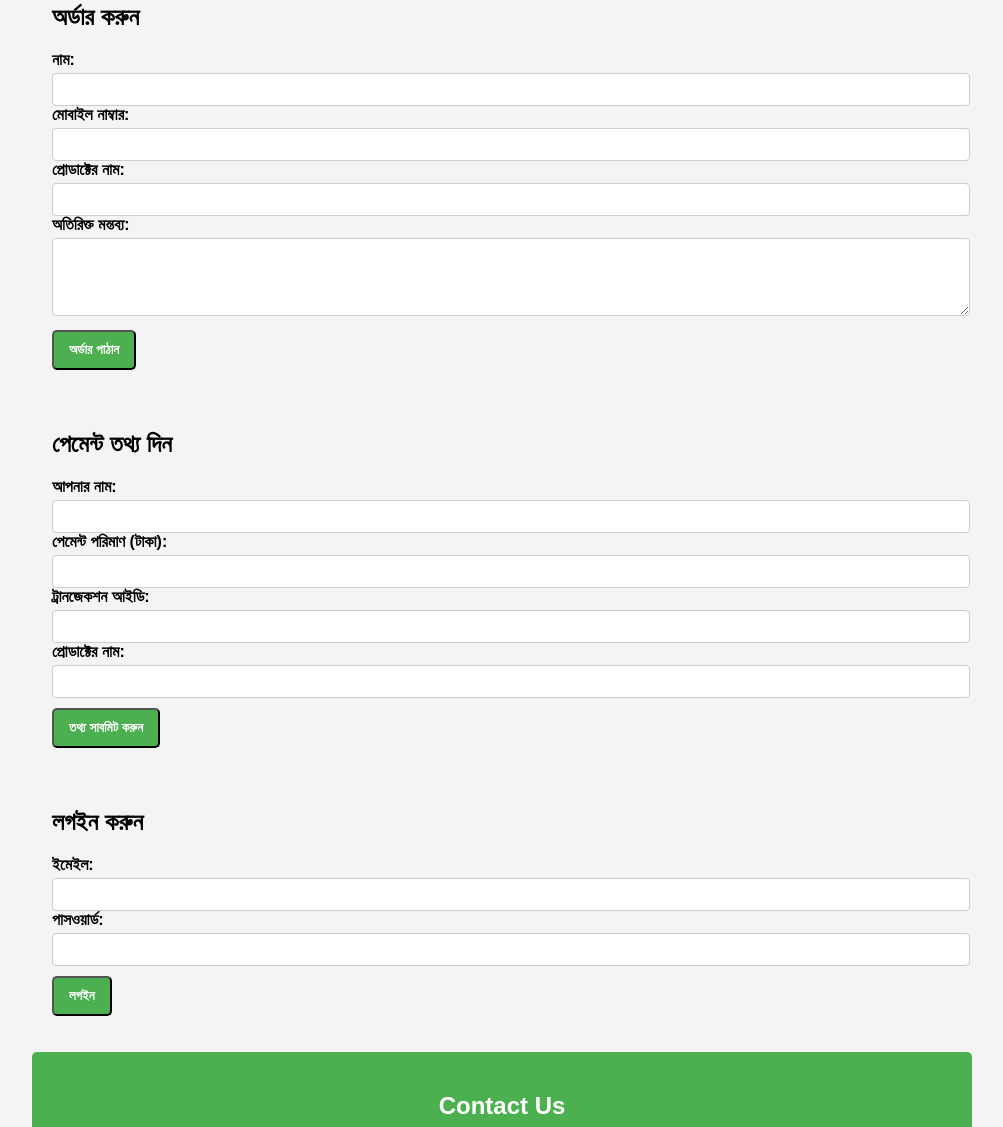
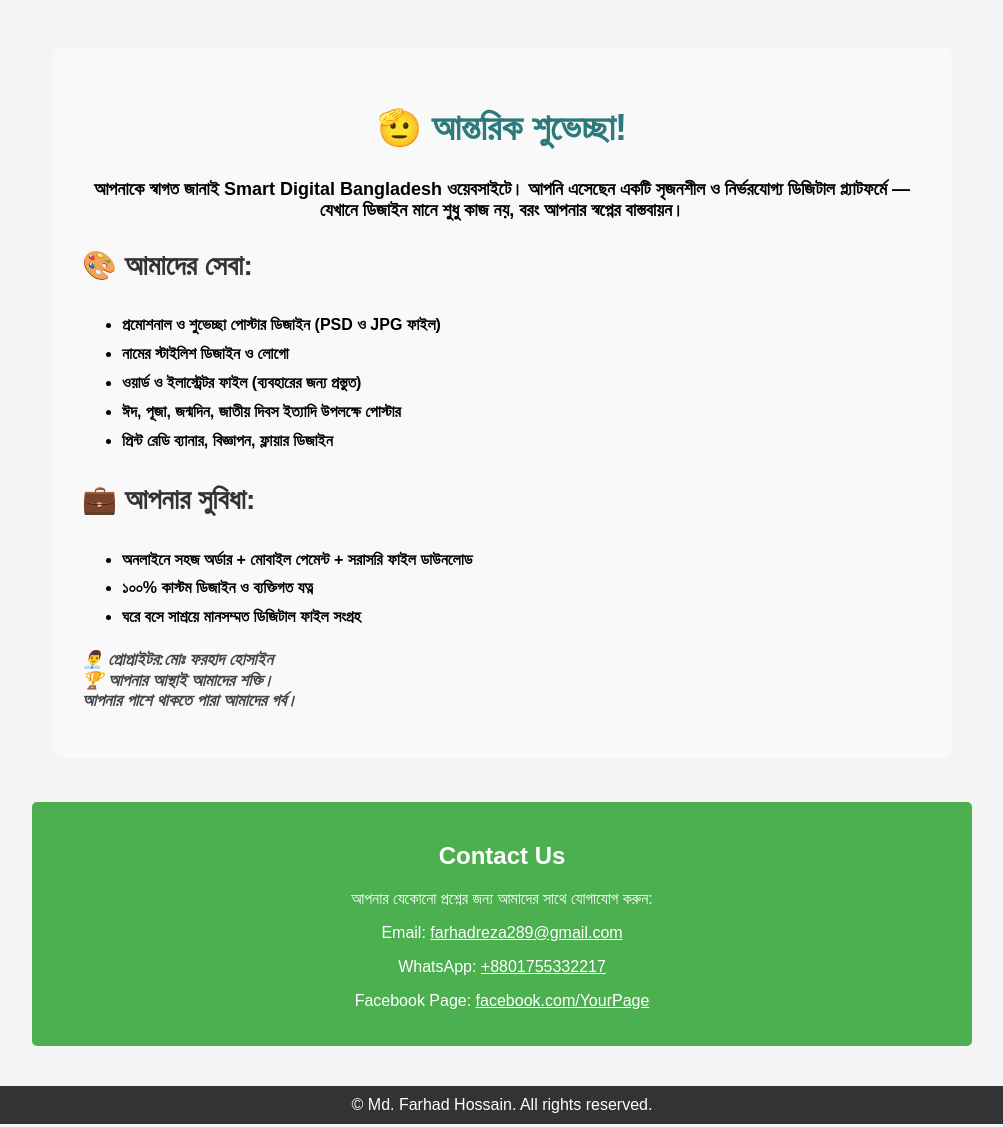
Before and after one commit to smartdigitalbangladesh/Smart-Digital-Bangladesh, a plain HTML site: page index.html in a window 1280 px wide. Shown: the part 751-1878 px from the top of the page, without its empty margins (138-1141 px from the left). Drawn offline with Linux system fonts and the light colour scheme.

Commit message:
Update index.html

```diff
--- a/index.html
+++ b/index.html
@@ -1,4 +1,3 @@
-
 <!DOCTYPE html>
 <html lang="bn">
 <head>
@@ -18,11 +17,6 @@
     .button:hover { background-color: #45a049; }
     footer { background: #333; color: white; text-align: center; padding: 10px; margin-top: 40px; }
     @media (max-width: 600px) { nav a { display: block; margin: 8px 0; } }
-    .dropdown { position: relative; display: inline-block; }
-    .dropdown-content { display: none; position: absolute; background-color: #444; min-width: 160px; z-index: 1; text-align: left; border-radius: 5px; }
-    .dropdown-content a { color: white; padding: 10px 15px; text-decoration: none; display: block; }
-    .dropdown-content a:hover { background-color: #555; }
-    .dropdown:hover .dropdown-content { display: block; }
     img { width: 100%; max-width: 400px; height: auto; border-radius: 5px; }
     form input, form textarea { width: 100%; padding: 8px; border: 1px solid #ccc; border-radius: 4px; margin-top: 4px; }
     form label { font-weight: bold; }
@@ -32,7 +26,10 @@
 
   <header id="home">
     <h1>Smart Digital Bangladesh</h1>
-    <p>ডিজিটাল ফাইল কিনুন সহজে — বিকাশে পেমেন্ট করুন, সাথে সাথে ফাইল হাতে পান।</p>
+    <p></p>
+<p style="text-align: center; margin-top: 20px;">
+    <a style="background-yellow: #38a169; color: white; padding: 10px 20px; border-radius: 5px; text-decoration: none; font-size: 16px;">আপনাকে স্বাগত জানাই এবং ডিজিটাল ফাইল কিনুন সহজে — বিকাশে,রকেট ও নগদে পেমেন্ট করুন, সাথে সাথে PSD File ফাইল এবং JPG & PNG File হাতে পান।</a>
+  </p>
   </header>
 
   <nav>
@@ -45,70 +42,64 @@
   </nav>
 
   <div class="container" id="products">
-    <h2>Md. Farhad Hossain — Welcome</h2>
+    <h2>Welcome</h2>
     <div class="product-grid">
       <div class="product">
-        <h3>বাংলা লেখা কনভার্টার</h3>
-        <img src="images/OIP.WEBP" alt="">
-        <p><a href="#" class="button">মাত্রঃ ১০ টাকা</a></p>
+        <h3>বিএনপি ঈদ উল আযহার শুভেচ্ছা-PSD File & JPG File- ফাইলের সিরিয়াল নাম্বার:01 </h3>
+        <img src="images/BNP_Poster.jpg" alt="">
+        <p><a href="#" class="button payButton">মাত্রঃ ১০ টাকা</a></p>
       </div>
       <div class="product">
         <h3>নমুনা ওয়ার্ড ফাইল</h3>
         <img src="images/farhad.png" alt="নমুনা ওয়ার্ড ফাইল">
-        <p><a href="#" class="button">বিস্তারিত দেখুন</a></p>
+        <p><a href="#" class="button payButton">বিস্তারিত দেখুন</a></p>
       </div>
       <div class="product">
         <h3>নমুনা ইলাস্ট্রেটর ফাইল</h3>
         <img src="images/product3.jpg" alt="নমুনা ইলাস্ট্রেটর ফাইল">
-        <p><a href="#" class="button">বিস্তারিত দেখুন</a></p>
+        <p><a href="#" class="button payButton">বিস্তারিত দেখুন</a></p>
       </div>
       <div class="product">
         <h3>প্রয়োজনীয় ফন্ট</h3>
         <img src="images/product4.jpg" alt="প্রয়োজনীয় ফন্ট">
-        <p><a href="#" class="button">বিস্তারিত দেখুন</a></p>
+        <p><a href="#" class="button payButton">বিস্তারিত দেখুন</a></p>
       </div>
     </div>
   </div>
 
   <div class="container" id="order">
-    <h2>অর্ডার করুন</h2>
-    <form action="https://formspree.io/f/xrbkrqlk" method="POST">
-      <label for="oName">নাম:</label>
-      <input type="text" id="oName" name="name" required>
-      <label for="oPhone">মোবাইল নাম্বার:</label>
-      <input type="text" id="oPhone" name="phone" required>
-      <label for="oProduct">প্রোডাক্টের নাম:</label>
-      <input type="text" id="oProduct" name="product" required>
-      <label for="oMessage">অতিরিক্ত মন্তব্য:</label>
-      <textarea id="oMessage" name="message" rows="4"></textarea>
-      <button type="submit" class="button">অর্ডার পাঠান</button>
-    </form>
-  </div>
+    <h2><section style="background-color: #f9f9f9; padding: 30px; border-radius: 10px; max-width: 900px; margin: auto;">
+  <h2 style="color: #2c7a7b; text-align: center;">🫡 আন্তরিক শুভেচ্ছা!</h2>
+  <p style="font-size: 18px; text-align: center;">
+    আপনাকে স্বাগত জানাই <strong>Smart Digital Bangladesh</strong> ওয়েবসাইটে।
+    আপনি এসেছেন একটি সৃজনশীল ও নির্ভরযোগ্য ডিজিটাল প্ল্যাটফর্মে — যেখানে ডিজাইন মানে শুধু কাজ নয়, বরং আপনার স্বপ্নের বাস্তবায়ন।
+  </p>
 
-  <div class="container" id="payment">
-    <h2>পেমেন্ট তথ্য দিন</h2>
-    <form action="https://formspree.io/f/xrbkrqlk" method="POST">
-      <label for="pName">আপনার নাম:</label>
-      <input type="text" id="pName" name="name" required>
-      <label for="pAmount">পেমেন্ট পরিমাণ (টাকা):</label>
-      <input type="number" id="pAmount" name="amount" required>
-      <label for="pTrx">ট্রানজেকশন আইডি:</label>
-      <input type="text" id="pTrx" name="transaction" required>
-      <label for="pProduct">প্রোডাক্টের নাম:</label>
-      <input type="text" id="pProduct" name="product" required>
-      <button type="submit" class="button">তথ্য সাবমিট করুন</button>
-    </form>
-  </div>
+  <h3 style="color: #333;">🎨 আমাদের সেবা:</h3>
+  <ul style="font-size: 16px; line-height: 1.8;">
+    <li>প্রমোশনাল ও শুভেচ্ছা পোস্টার ডিজাইন (PSD ও JPG ফাইল)</li>
+    <li>নামের স্টাইলিশ ডিজাইন ও লোগো</li>
+    <li>ওয়ার্ড ও ইলাস্ট্রেটর ফাইল (ব্যবহারের জন্য প্রস্তুত)</li>
+    <li>ঈদ, পূজা, জন্মদিন, জাতীয় দিবস ইত্যাদি উপলক্ষে পোস্টার</li>
+    <li>প্রিন্ট রেডি ব্যানার, বিজ্ঞাপন, ফ্লায়ার ডিজাইন</li>
+  </ul>
 
-  <div class="container" id="login">
-    <h2>লগইন করুন</h2>
-    <form id="loginForm">
-      <label for="email">ইমেইল:</label>
-      <input type="email" id="email" required>
-      <label for="password">পাসওয়ার্ড:</label>
-      <input type="password" id="password" required>
-      <button type="submit" class="button">লগইন</button>
-    </form>
+  <h3 style="color: #333;">💼 আপনার সুবিধা:</h3>
+  <ul style="font-size: 16px; line-height: 1.8;">
+    <li>অনলাইনে সহজ অর্ডার + মোবাইল পেমেন্ট + সরাসরি ফাইল ডাউনলোড</li>
+    <li>১০০% কাস্টম ডিজাইন ও ব্যক্তিগত যত্ন</li>
+    <li>ঘরে বসে সাশ্রয়ে মানসম্মত ডিজিটাল ফাইল সংগ্রহ</li>
+  </ul>
+
+  <p style="font-size: 17px; font-style: italic; color: #444;">
+    👨‍💼 প্রোপ্রাইটর:মোঃ ফরহাদ হোসাইন <br>
+
+    🏆 আপনার আস্থাই আমাদের শক্তি। <br>
+	আপনার পাশে থাকতে পারা আমাদের গর্ব।
+  </p>
+
+
+</section>
     <p id="loginMessage" style="margin-top:10px;font-weight:bold;"></p>
   </div>
 
@@ -121,39 +112,41 @@
   </div>
 
   <footer>
-    &copy; 2025 Smart Digital File Store. All rights reserved.
+    &copy; Md. Farhad Hossain. All rights reserved.
   </footer>
 
   <div id="bkashModal" style="display:none; position:fixed; top:0; left:0; width:100%; height:100%; background-color:rgba(0,0,0,0.6); z-index:9999;">
     <div style="background:white; max-width:500px; margin:100px auto; padding:20px; border-radius:10px; position:relative;">
       <h3 style="text-align:center;">পেমেন্ট সাবমিশন</h3>
-      <p>➤ আপনি বিকাশে নিচের নাম্বারে টাকা পাঠিয়ে নিচের ফর্মটি পূরণ করুন।</p>
+      <p>➤ আপনি বিকাশে নিচের নাম্বারে টাকা পাঠিয়ে নিচের ফর্মটি পূরণ করুন</p>
       <p style="background:#f4f4f4;padding:10px;border-left:4px solid #4CAF50;"><strong>বিকাশ নম্বর:</strong> 01755332217</p>
-      <form>
-        <label>আপনার নাম:</label>
-        <input type="text" required>
+      <form id="bkashForm" action="https://formspree.io/f/xrbkrqlk" method="POST">
+        <label>আপনার নাম & ফাইলের সিরিয়াল নাম্বার:</label>
+        <input type="text" id="bkashName" name="name" required>
         <label>বিকাশ নাম্বার (যে নাম্বার থেকে পাঠানো হয়েছে):</label>
-        <input type="text" required>
+        <input type="text" id="bkashPhone" name="phone" required>
         <label>ট্রানজেকশন আইডি:</label>
-        <input type="text" required>
+        <input type="text" id="bkashTrx" name="transaction" required>
         <label>আপনার ইমেইল (যেখানে ফাইল যাবে):</label>
-        <input type="email" required>
+        <input type="email" id="bkashEmail" name="email" required>
         <button type="submit" class="button">সাবমিট করুন</button>
+		এবং উক্ত বিকাশ নাম্বার ও ট্রানজেকশন নাম্বার মিল পাওয়া গেলে ১২ ঘন্টার মধ্যে আপনার দেওয়া ইমেইলে ফাইল পাঠানো হবে।
       </form>
-      <p id="bkashMsg" style="font-weight:bold; color:green; margin-top:10px;"></p>
-      <button onclick="document.getElementById('bkashModal').style.display='none'" class="button" style="background:#f44336; margin-top:10px;">বন্ধ করুন</button>
+    <button onclick="document.getElementById('bkashModal').style.display='none'" class="button" style="background:#f44336; margin-top:10px;">বন্ধ করুন</button>
     </div>
   </div>
 
   <script>
     document.addEventListener("DOMContentLoaded", function() {
-      document.querySelectorAll('a.button').forEach(button => {
+      // শুধুমাত্র payButton ক্লাসযুক্ত বাটনে ক্লিক করলে মডাল দেখাবে
+      document.querySelectorAll('a.payButton').forEach(button => {
         button.addEventListener("click", function(e) {
           e.preventDefault();
           document.getElementById("bkashModal").style.display = "block";
         });
       });
 
+      // লগইন ফর্ম হ্যান্ডলার
       document.getElementById("loginForm").addEventListener("submit", function(e){
         e.preventDefault();
         const email = document.getElementById("email").value;
```
